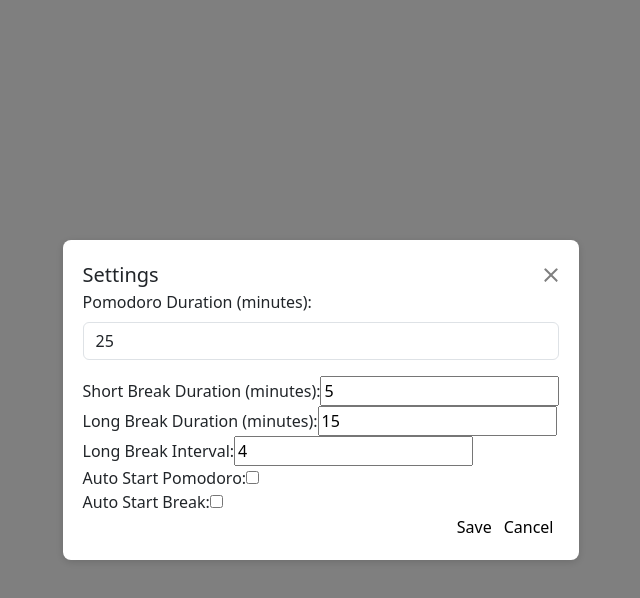
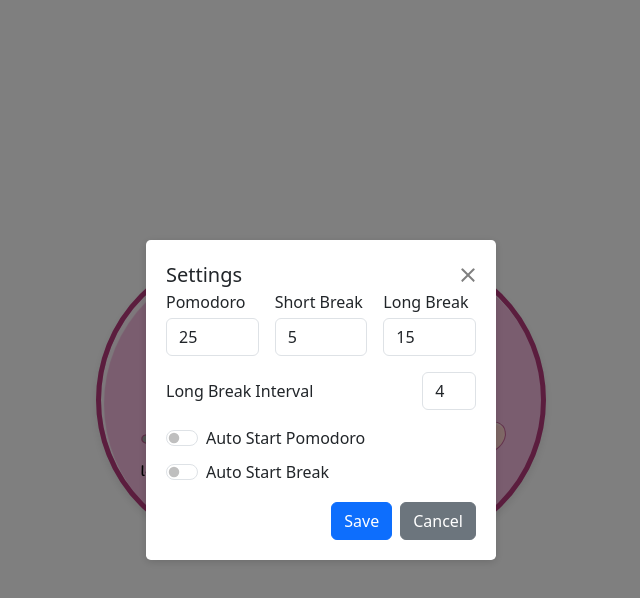
Before and after one commit to CyberPanCake3000/lofi-pomodoro, a Nuxt app: page / in a window 1280 px wide. Both pictures are taken after a click on the button "settings". Shown: the top 598 px of the page, without its empty margins (319-959 px from the left). Built offline with nearby package versions, Linux system fonts and the light colour scheme.

Commit message:
rewritten settings form, added bootstrap styles

```diff
--- a/components/SettingsModal.vue
+++ b/components/SettingsModal.vue
@@ -1,43 +1,75 @@
 <template>
-  <transition name="modal" tabindex="-1">
+  <transition name="modal fade" tabindex="-1">
     <div v-if="show" class="modal-overlay" @click="$emit('close')">
       <div class="modal-dialog" @click.stop>
-          <form class="modal-content" @submit.prevent="saveSettings">
+
+        <div class='modal-content'>
           <div class="modal-header">
             <h5 class="modal-title">Settings</h5>
             <button type="button" class="btn-close ms-auto" @click="$emit('close')" aria-label="Close"></button>
           </div>
+
+          <form @submit.prevent="saveSettings">
             <div class='modal-body'>
+
               <div class='mb-3'>
-              <label class="form-label" for="pomodoroDuration">Pomodoro Duration (minutes):</label>
-              <input class="form-control" id="pomodoroDuration" v-model.number="settings.pomodoroDuration" type="number" min="1" required>
+                <div class='row g-3 mb-3'>
+                  <div class='col'>
+                    <label class="form-label d-block mb-1 fs-6" for="pomodoroDuration">Pomodoro</label>
+                    <input class="form-control" id="pomodoroDuration" v-model.number="settings.pomodoroDuration"
+                      type="number" min="1" required>
                   </div>
-            <div>
-              <label for="shortBreakDuration">Short Break Duration (minutes):</label>
-              <input id="shortBreakDuration" v-model.number="settings.shortBreakDuration" type="number" min="1" required>
+                  <div class='col'>
+                    <label class="form-label d-block mb-1 fs-6" for="shortBreakDuration">Short Break</label>
+                    <input class="form-control" id="shortBreakDuration" v-model.number="settings.shortBreakDuration"
+                      type="number" min="1" required>
                   </div>
-            <div>
-              <label for="longBreakDuration">Long Break Duration (minutes):</label>
-              <input id="longBreakDuration" v-model.number="settings.longBreakDuration" type="number" min="1" required>
+                  <div class='col'>
+                    <label class="form-label d-block mb-1 fs-6" for="longBreakDuration">Long Break</label>
+                    <input class="form-control" id="longBreakDuration" v-model.number="settings.longBreakDuration"
+                      type="number" min="1" required>
                   </div>
-            <div>
-              <label for="longBreakInterval">Long Break Interval:</label>
-              <input id="longBreakInterval" v-model.number="settings.longBreakInterval" type="number" min="1" required>
                 </div>
-            <div>
-              <label for="autoStartPomodoro">Auto Start Pomodoro:</label>
-              <input id="autoStartPomodoro" v-model="settings.autoStartPomodoro" type="checkbox">
+
+                <div class='row mb-3'>
+                  <div class='row col-12 pe-0'>
+                    <label class='form-label col-10 mb-0 d-flex align-items-center' for="longBreakInterval">Long Break
+                      Interval</label>
+                    <input class="form-control col" id="longBreakInterval" v-model.number="settings.longBreakInterval"
+                      type="number" min="1" required>
                   </div>
-            <div>
-              <label for="autoStartBreak">Auto Start Break:</label>
-              <input id="autoStartBreak" v-model="settings.autoStartBreak" type="checkbox">
+                </div>
+
+                <div class='row mb-2'>
+                  <div class='col-12'>
+                    <div class="form-check form-switch">
+                      <input class="form-check-input" id="autoStartPomodoro" v-model="settings.autoStartPomodoro"
+                        type="checkbox" role="switch">
+                      <label class="form-check-label" for="autoStartPomodoro">Auto Start Pomodoro</label>
+                    </div>
+                  </div>
+                </div>
+
+                <div class='row'>
+                  <div class='col-12'>
+                    <div class="form-check form-switch">
+                      <input class="form-check-input" id="autoStartBreak" v-model="settings.autoStartBreak"
+                        type="checkbox" role="switch">
+                      <label class="form-check-label" for="autoStartBreak">Auto Start Break</label>
+                    </div>
+                  </div>
+                </div>
+
               </div>
             </div>
             <div class='modal-footer'>
-              <button type="submit">Save</button>
-              <button type="button" @click="$emit('close')">Cancel</button>
+              <button type="submit" class="btn btn-primary me-2">Save</button>
+              <button type="button" class="btn btn-secondary" @click="$emit('close')">Cancel</button>
             </div>
           </form>
+
+        </div>
+
       </div>
     </div>
   </transition>
@@ -87,11 +119,23 @@
   box-shadow: 0 2px 8px rgba(0, 0, 0, 0.15);
 }
 
-.modal-enter-active, .modal-leave-active {
+.modal-enter-active,
+.modal-leave-active {
   transition: opacity 0.3s;
 }
 
-.modal-enter-from, .modal-leave-to {
+.modal-enter-from,
+.modal-leave-to {
   opacity: 0;
 }
+
+.modal-dialog {
+  margin: 1.75rem auto;
+  min-width: 325px;
+  max-width: 350px;
+}
+
+.modal-content {
+  border-radius: 0.3rem;
+}
 </style>
```
Lines whose indentation alone changed are shown as unchanged.
